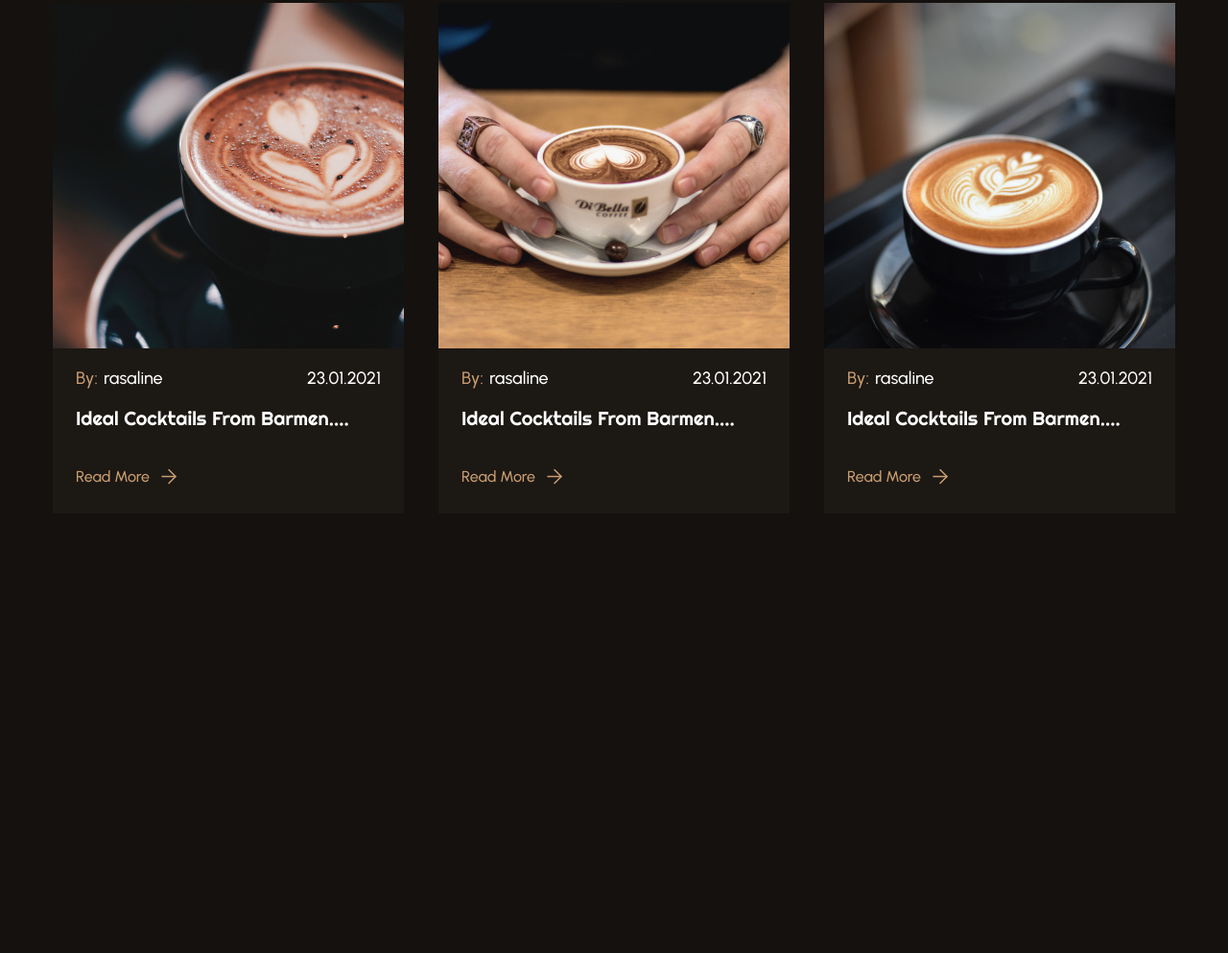
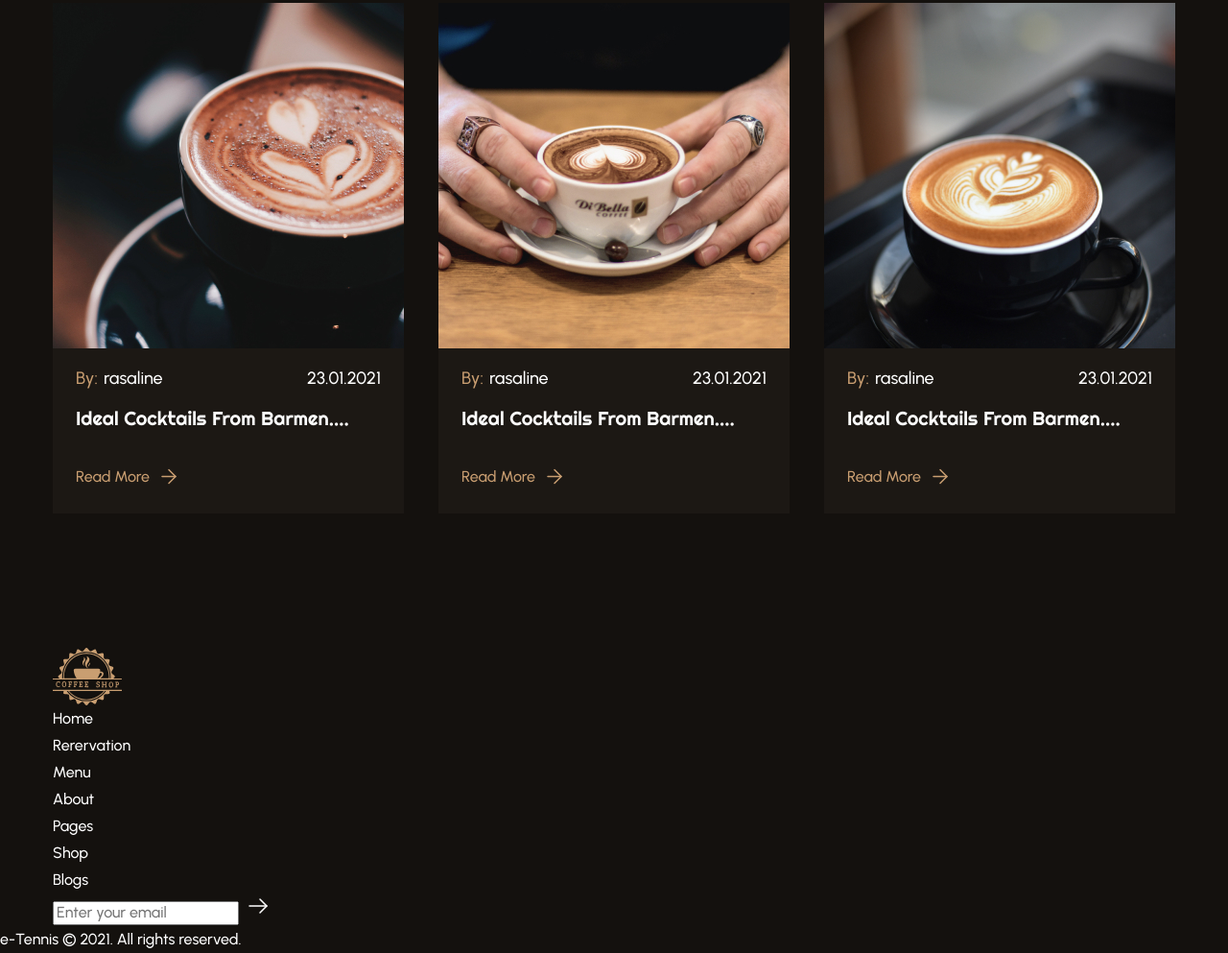
Before and after one commit to Vidiborets0012/CoffeShop, a plain HTML site: page index.html in a window 1280 px wide. Shown: the part 6428-7421 px from the top of the page at 96% size. Before the commit the page ends 7103 px from the top, so only its background shows below. Drawn offline with nearby package versions, Linux system fonts and the light colour scheme.

Commit message:
add footer content and markup

```diff
--- a/css/style.css
+++ b/css/style.css
@@ -773,7 +773,7 @@ body {
   line-height: 19px;
   color: #c99e71;
   padding-right: 32px;
-  background-image: url(../images/news-icon-arrow.svg);
+  background-image: url('../images/news-icon-arrow.svg');
   background-repeat: no-repeat;
   background-position: right center;
   background-size: 24px 24px;
--- a/index.html
+++ b/index.html
@@ -717,5 +717,44 @@
         </div>
       </section>
     </main>
+    <footer class="footer">
+      <div class="container">
+        <div class="footer-inner">
+          <a class="footer-logo" href="index.html"><img src="images/logo.svg" alt="logo" /></a>
+          <ul class="footer-menu-list">
+            <li class="footer-menu-item">
+              <a class="footer-menu-link" href="#">Home</a>
+            </li>
+            <li class="footer-menu-item">
+              <a class="footer-menu-link" href="#">Rerervation</a>
+            </li>
+            <li class="footer-menu-item">
+              <a class="footer-menu-link" href="#">Menu</a>
+            </li>
+            <li class="footer-menu-item">
+              <a class="footer-menu-link" href="#">About</a>
+            </li>
+            <li class="footer-menu-item">
+              <a class="footer-menu-link" href="#">Pages</a>
+            </li>
+            <li class="footer-menu-item">
+              <a class="footer-menu-link" href="#">Shop</a>
+            </li>
+            <li class="footer-menu-item">
+              <a class="footer-menu-link" href="#">Blogs</a>
+            </li>
+          </ul>
+          <form class="footer-form">
+            <input class="footer-form-input" type="email" placeholder="Enter your email" />
+            <button class="footer-form-btn">
+              <img class="footer-form-img" src="images/icon-btn-next.svg" alt="" />
+            </button>
+          </form>
+        </div>
+      </div>
+      <div class="footer-copyright">
+        <p class="footer-copyright-text">e-Tennis © 2021. All rights reserved.</p>
+      </div>
+    </footer>
   </body>
 </html>
```
Also changed, not shown: images/icon-btn-next.svg (renamed from images/testimonial-btn-next.svg), images/icon-btn-prev.svg (renamed from images/testimonial-btn-prev.svg).
